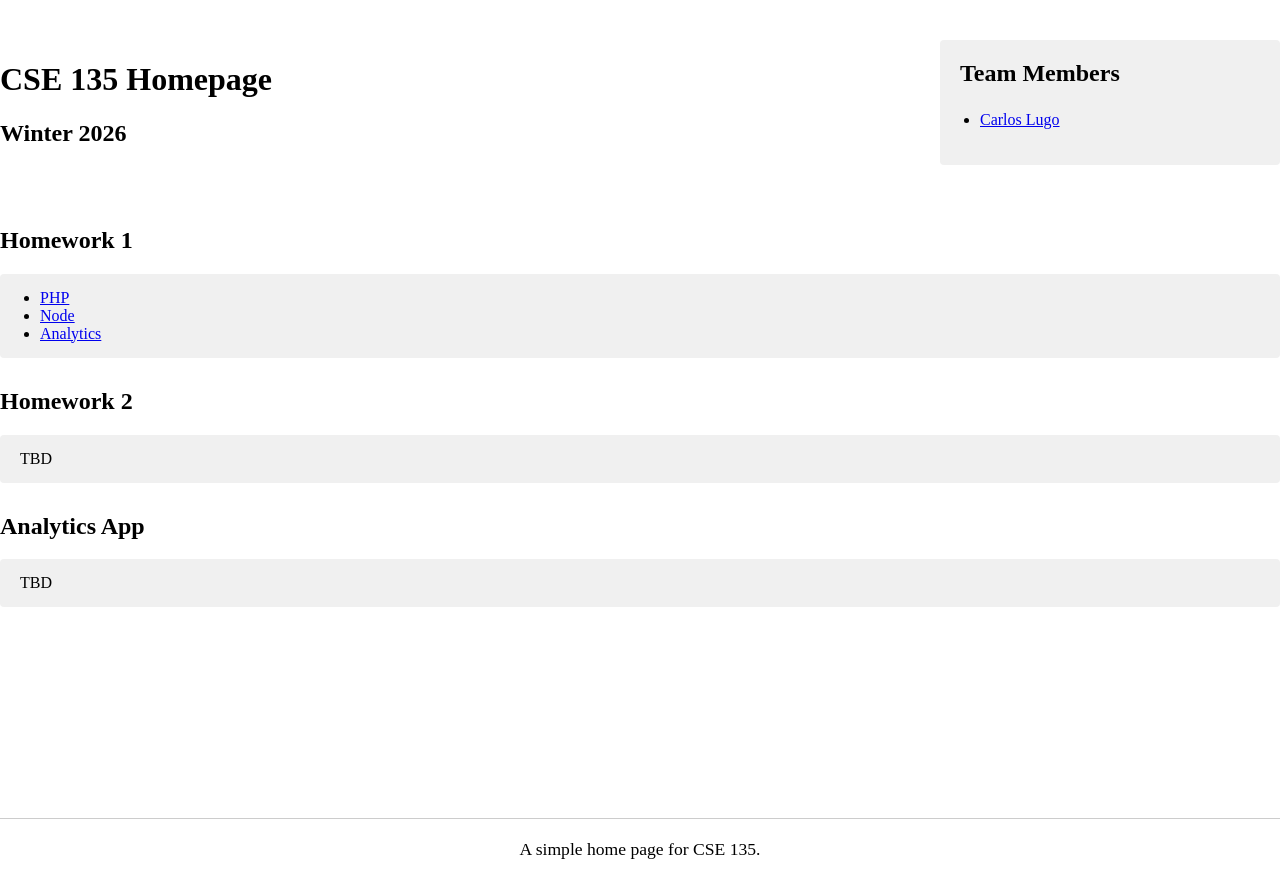
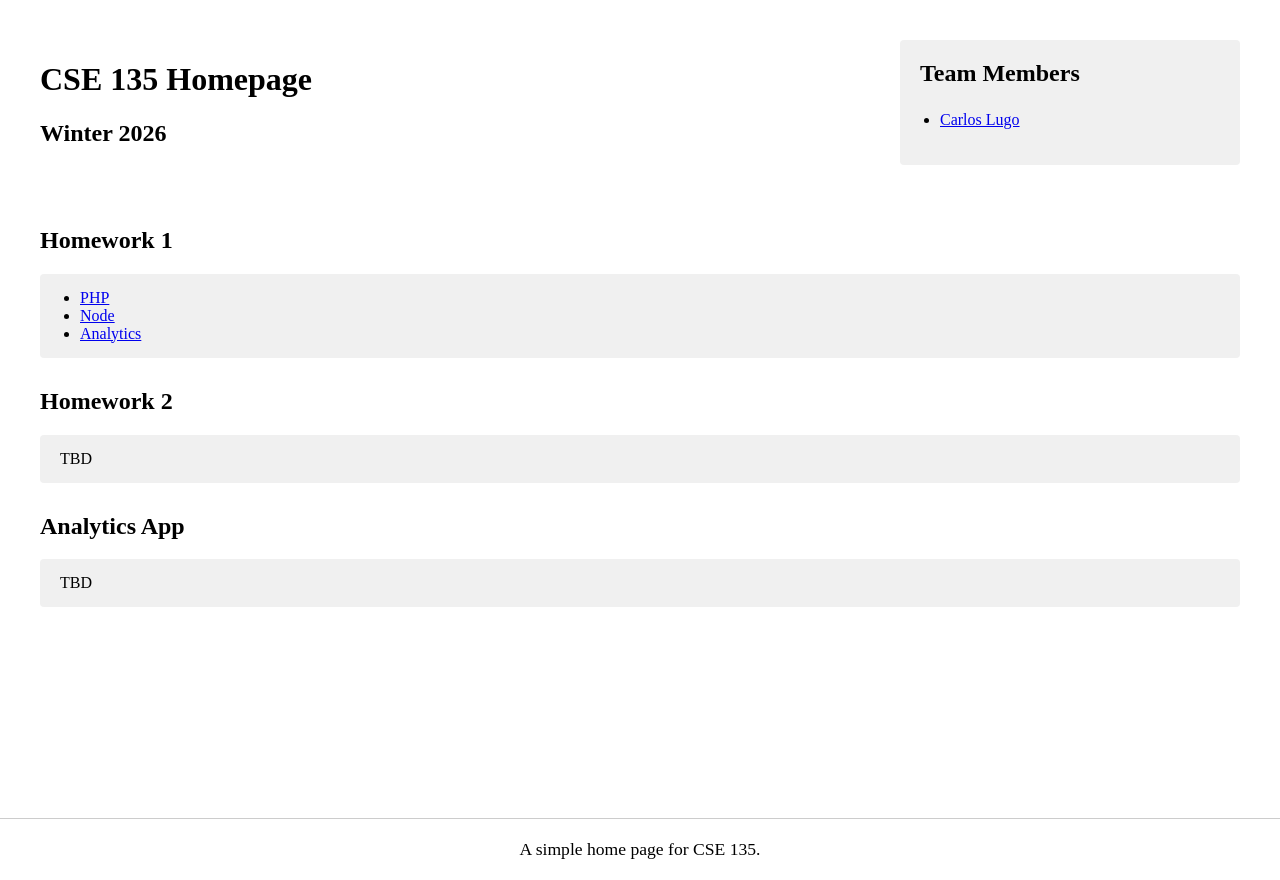
Before and after one commit to c2lugo/cse135-site, a PHP site: page / in a window 1280 px wide. Run offline with PHP 8.4, Linux system fonts and the light colour scheme.

Commit message:
fix margins

```diff
--- a/style.css
+++ b/style.css
@@ -8,9 +8,8 @@ html, body {
 
 body {
     font-family: 'Times New Roman', Times, serif;
-    margin: 40px;
-    margin-left: auto;
-    margin-right: auto;
+    margin: 0;
+    padding: 40px;
     display: flex;
     flex-direction: column;
 }
@@ -83,7 +82,7 @@ footer {
     text-align: center;
     margin-top: auto;
     font-size: 1.1em;
-    padding-top: 20px;
+    padding: 20px 0;
     border-top: 1px solid #ccc;
     margin-left: -40px;
     margin-right: -40px;
```
